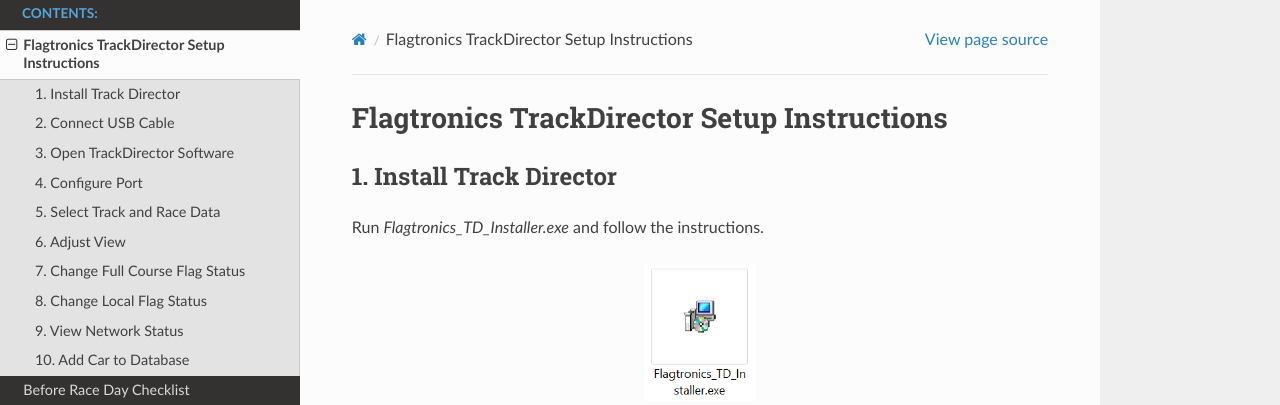
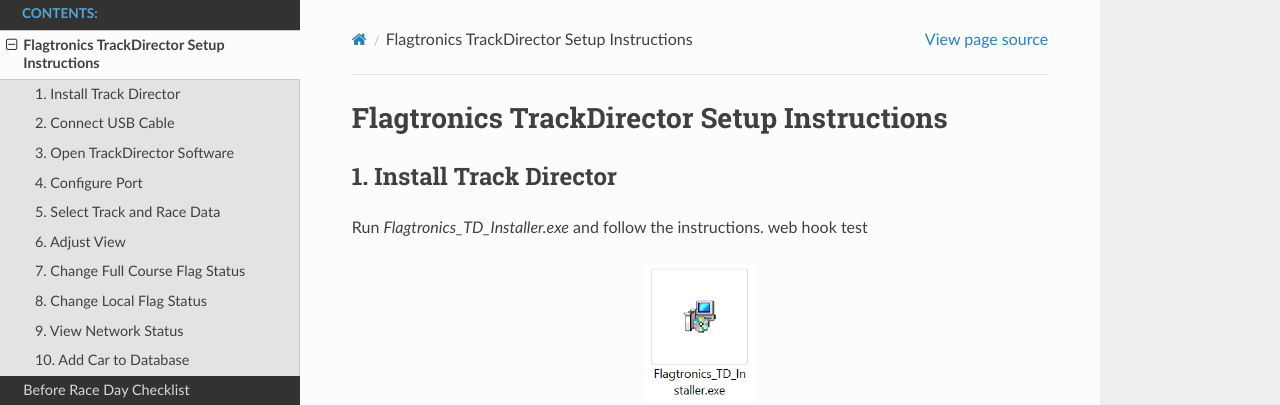
Before and after one commit to BallengerMotorsports/FlagtronicsDocumentation, a Sphinx documentation site: the page built from docs/source/SetupInstructions.rst, in a window 1280 px wide and 900 px high. Shown: the top 405 px of the window. Built offline with Sphinx 7.4.7 and the Read the Docs theme 2.0.0, drawn with Linux system fonts in a browser that asks for light colours.

Commit message:
changes>> webhook test

```diff
--- a/docs/source/SetupInstructions.rst
+++ b/docs/source/SetupInstructions.rst
@@ -5,7 +5,7 @@
 
 1. Install Track Director
 ---------------------------
-Run `Flagtronics_TD_Installer.exe` and follow the instructions.
+Run `Flagtronics_TD_Installer.exe` and follow the instructions. web hook test
 
 .. image:: /images/SetupInstruction/Installer.png
    :align: center
```
